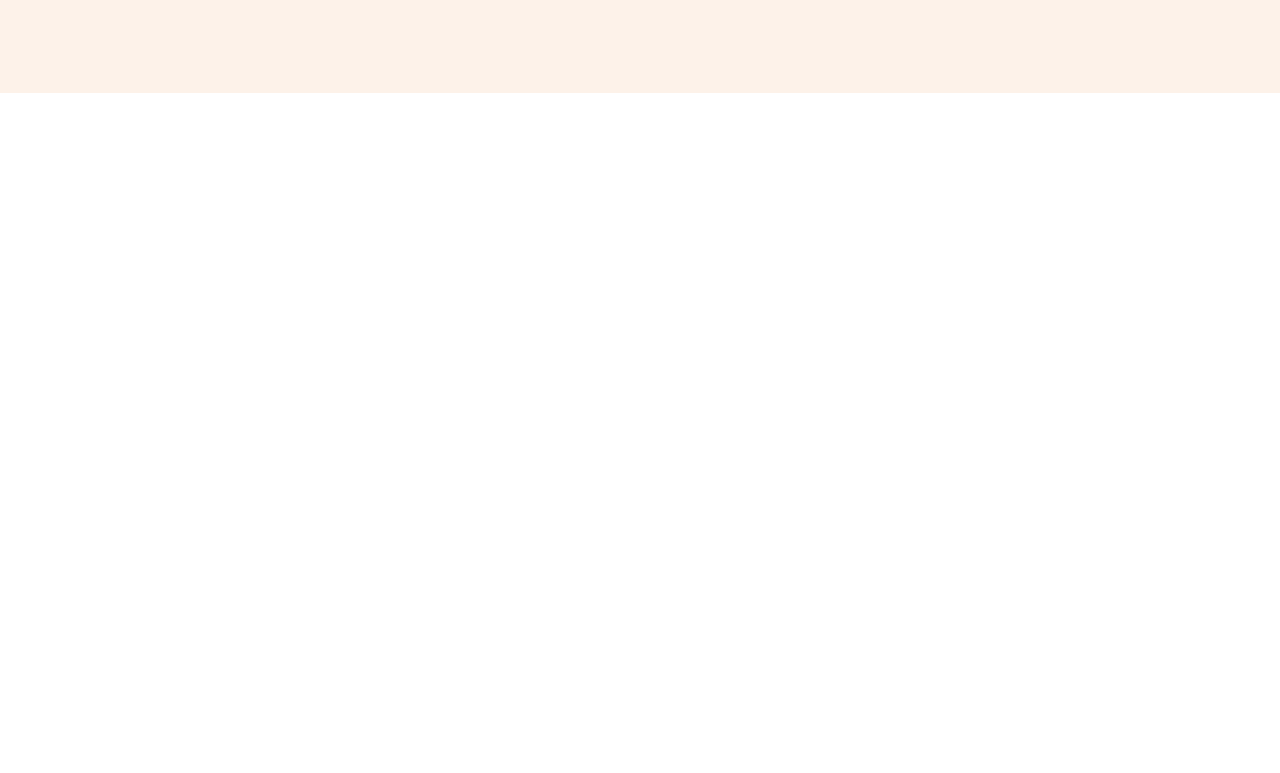
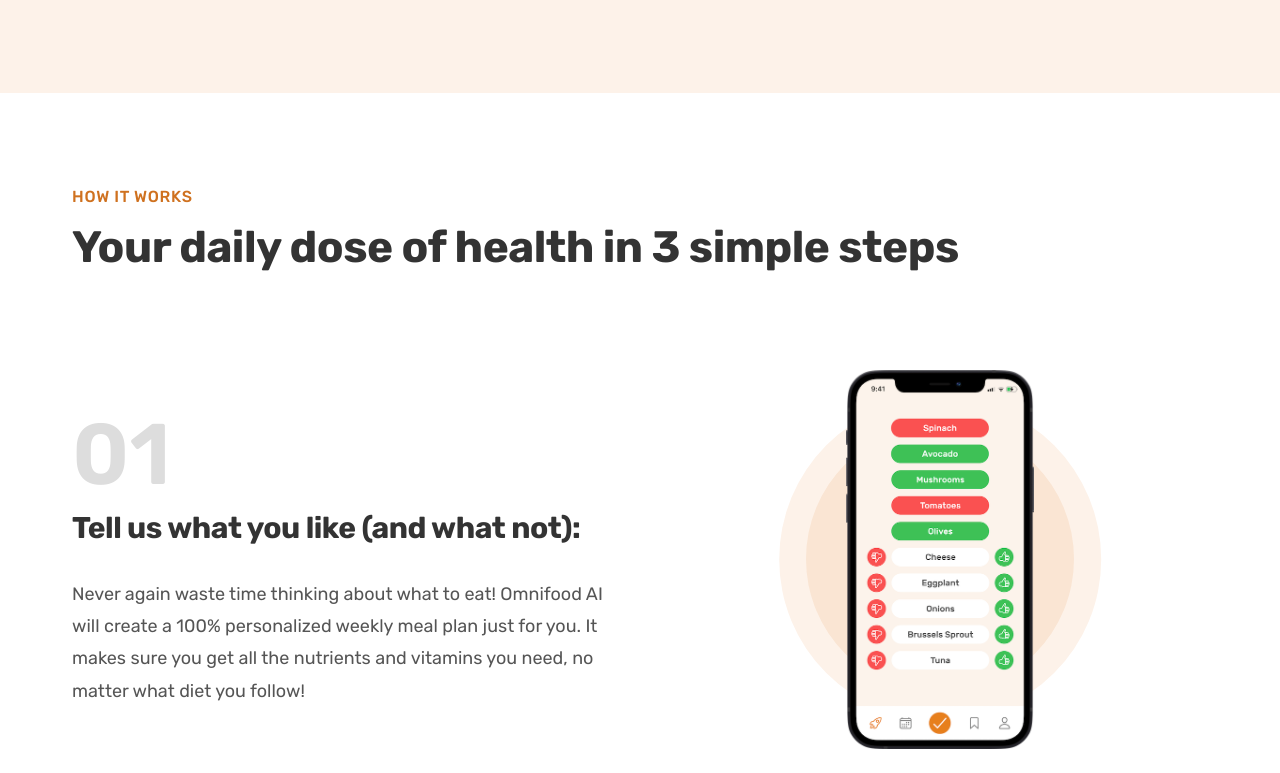
Before and after one commit to DorianSoboltynski/Omnifood, a plain HTML site: page index.html in a window 1280 px wide. Shown: the part 667-1440 px from the top of the page. Before the commit the page ends 800 px from the top, so only its background shows below. Drawn offline with Linux system fonts and the light colour scheme.

Commit message:
add how-it-works section

```diff
--- /dev/null
+++ b/css/general.css
@@ -0,0 +1,160 @@
+/*
+--- 01 TYPOGRAPHY
+10 / 12 / 14 / 16 / 18 / 20 / 24 / 30 / 36 / 44 / 52 / 62 / 74 / 86 / 98
+
+- Font weights:
+default: 400
+medium: 500
+semi-bold: 600
+bold: 700
+
+
+- Line height:
+deault: 1
+small: 1.05
+pargraph: 1.6
+
+--- 02 COLOURS
+
+Primary: #e67e22
+
+- Tints: #fdf2e9, #fae5d3
+- Shades:#cf711f
+- Accents:
+- Grays: #555, #333
+
+--- 03 SHADOWS
+
+--- 04 BORDER RADIUS
+default: 9px
+
+--- 05 WHITESPACE
+2 / 4 / 8 / 12 / 16 / 24 / 32 / 48 / 64 / 80 / 96 / 128
+
+*/
+
+* {
+  padding: 0;
+  margin: 0;
+  box-sizing: border-box;
+}
+
+html {
+  font-size: 62.5%;
+}
+
+body {
+  font-family: "Rubik", sans-serif;
+  line-height: 1;
+  font-weight: 400;
+  color: #555;
+}
+
+/**********************************/
+/* REUSABLE */
+/**********************************/
+
+.grid {
+  display: grid;
+  column-gap: 6.4rem;
+  row-gap: 9.6rem;
+}
+
+.grid--2-cols {
+  grid-template-columns: repeat(2, 1fr);
+}
+
+.grid--3-cols {
+  grid-template-columns: repeat(3, 1fr);
+}
+
+.grid--center-v {
+  align-items: center;
+}
+
+.container {
+  max-width: 120rem;
+  margin: 0 auto;
+  padding: 0 3.2rem;
+}
+
+/**********************************/
+/* GENERAL REUSABLE COMPONENTS */
+/**********************************/
+
+.heading-primary,
+.heading-secondary,
+.heading-tertiary {
+  font-weight: 700;
+  color: #333;
+  letter-spacing: -0.5px;
+}
+
+.heading-primary {
+  font-size: 5.2rem;
+  line-height: 1.05;
+  margin-bottom: 3.2rem;
+}
+
+.heading-secondary {
+  font-size: 4.4rem;
+  line-height: 1.2;
+  margin-bottom: 9.6rem;
+}
+
+.heading-tertiary {
+  font-size: 3rem;
+  line-height: 1.2;
+  margin-bottom: 3.2rem;
+}
+
+.subheading {
+  display: block;
+  font-size: 1.6rem;
+  font-weight: 500;
+  color: #cf711f;
+  text-transform: uppercase;
+  margin-bottom: 1.6rem;
+  letter-spacing: 0.75px;
+}
+
+.btn:link,
+.btn:visited {
+  display: inline-block;
+  text-decoration: none;
+  font-size: 2rem;
+  font-weight: 600;
+  padding: 1.6rem 3.2rem;
+  border-radius: 9px;
+
+  transition: background-color 0.3s;
+}
+
+.btn--full:link,
+.btn--full:visited {
+  background-color: #e67e22;
+  color: #fff;
+}
+
+.btn--full:hover,
+.btn--full:active {
+  background-color: #cf711f;
+}
+
+.btn--outline:link,
+.btn--outline:visited {
+  background-color: #fff;
+  color: #555;
+}
+
+.btn--outline:hover,
+.btn--outline:active {
+  background-color: #fdf2e9;
+
+  /* border inside */
+  box-shadow: inset 0 0 0 3px #fff;
+}
+
+.margin-right-sm {
+  margin-right: 1.6rem !important;
+}
--- a/css/style.css
+++ b/css/style.css
@@ -1,109 +1,3 @@
-/*
---- 01 TYPOGRAPHY
-10 / 12 / 14 / 16 / 18 / 20 / 24 / 30 / 36 / 44 / 52 / 62 / 74 / 86 / 98
-
-- Font weights:
-default: 400
-medium: 500
-semi-bold: 600
-bold: 700
-
-
-- Line height:
-deault: 1
-small: 1.05
-pargraph: 1.6
-
---- 02 COLOURS
-
-Primary: #e67e22
-
-- Tints: #fdf2e9
-- Shades:#cf711f
-- Accents:
-- Grays: #555, #333
-
---- 03 SHADOWS
-
---- 04 BORDER RADIUS
-default: 9px
-
---- 05 WHITESPACE
-2 / 4 / 8 / 12 / 16 / 24 / 32 / 48 / 64 / 80 / 96 / 128
-
-*/
-
-* {
-  padding: 0;
-  margin: 0;
-  box-sizing: border-box;
-}
-
-html {
-  font-size: 62.5%;
-}
-
-body {
-  font-family: "Rubik", sans-serif;
-  line-height: 1;
-  font-weight: 400;
-  color: #555;
-}
-
-/**********************************/
-/* GENERAL REUSABLE COMPONENTS */
-/**********************************/
-
-.heading-primary {
-  font-size: 5.2rem;
-  line-height: 1.05;
-  font-weight: 700;
-  color: #333;
-  letter-spacing: -0.5px;
-  margin-bottom: 3.2rem;
-}
-
-.btn:link,
-.btn:visited {
-  display: inline-block;
-  text-decoration: none;
-  font-size: 2rem;
-  font-weight: 600;
-  padding: 1.6rem 3.2rem;
-  border-radius: 9px;
-
-  transition: background-color 0.3s;
-}
-
-.btn--full:link,
-.btn--full:visited {
-  background-color: #e67e22;
-  color: #fff;
-}
-
-.btn--full:hover,
-.btn--full:active {
-  background-color: #cf711f;
-}
-
-.btn--outline:link,
-.btn--outline:visited {
-  background-color: #fff;
-  color: #555;
-}
-
-.btn--outline:hover,
-.btn--outline:active {
-  background-color: #fdf2e9;
-
-  /* border inside */
-  box-shadow: inset 0 0 0 3px #fff;
-}
-
-.margin-right-sm {
-  margin-right: 1.6rem !important;
-}
-
 /**********************************/
 /* HEADER */
 /**********************************/
@@ -221,3 +115,64 @@ body {
   color: #cf711f;
   font-weight: 700;
 }
+
+/**********************************/
+/* HOW IT WORKS SECTION */
+/**********************************/
+
+.section-how {
+  padding: 9.6rem 0;
+}
+
+.step-img-box {
+  display: flex;
+  align-items: center;
+  justify-content: center;
+  position: relative;
+}
+
+.step-img {
+  width: 35%;
+}
+
+.step-number {
+  font-size: 8.6rem;
+  font-weight: 600;
+  color: #ddd;
+  margin-bottom: 1.2rem;
+}
+
+.step-description {
+  font-size: 1.8rem;
+  line-height: 1.8;
+}
+
+/* RINGS BEHING THE IMGS */
+
+.step-img-box::before,
+.step-img-box::after {
+  content: "";
+  display: block;
+
+  position: absolute;
+  top: 50%;
+  left: 50%;
+  transform: translate(-50%, -50%);
+  border-radius: 50%;
+}
+
+.step-img-box::before {
+  width: 60%;
+  /* 60% of parent's size */
+  padding-bottom: 60%;
+  background-color: #fdf2e9;
+  z-index: -2;
+}
+
+.step-img-box::after {
+  width: 50%;
+  /* 60% of parent's size */
+  padding-bottom: 50%;
+  background-color: #fae5d3;
+  z-index: -1;
+}
--- a/index.html
+++ b/index.html
@@ -10,6 +10,7 @@
       href="https://fonts.googleapis.com/css2?family=Rubik:wght@400;500;600;700&display=swap"
       rel="stylesheet"
     />
+    <link rel="stylesheet" href="css/general.css" />
     <link rel="stylesheet" href="css/style.css" />
     <title>Omnifood</title>
   </head>
@@ -65,6 +66,71 @@
           </div>
         </div>
       </section>
+
+      <section class="section-how">
+        <div class="container">
+          <span class="subheading">How it works</span>
+          <h2 class="heading-secondary">
+            Your daily dose of health in 3 simple steps
+          </h2>
+        </div>
+        <div class="container grid grid--2-cols grid--center-v">
+          <!-- STEP 01 -->
+          <div class="step-text-box">
+            <p class="step-number">01</p>
+            <h3 class="heading-tertiary">
+              Tell us what you like (and what not):
+            </h3>
+            <p class="step-description">
+              Never again waste time thinking about what to eat! Omnifood AI
+              will create a 100% personalized weekly meal plan just for you. It
+              makes sure you get all the nutrients and vitamins you need, no
+              matter what diet you follow!
+            </p>
+          </div>
+          <div class="step-img-box">
+            <img
+              src="img/app/app-screen-1.png"
+              class="step-img"
+              alt="iPhone app preferences selection screen"
+            />
+          </div>
+          <!-- STEP 02 -->
+          <div class="step-img-box">
+            <img
+              src="img/app/app-screen-2.png"
+              class="step-img"
+              alt="iPhone app meal approving plan screen"
+            />
+          </div>
+          <div class="step-text-box">
+            <p class="step-number">02</p>
+            <h3 class="heading-tertiary">Approve your weekly meal plan:</h3>
+            <p class="step-description">
+              Once per week, approve the meal plan generated for you by Omnifood
+              AI. You can change ingredients, swap entire meals, or even add
+              your own recipes.
+            </p>
+          </div>
+          <!-- STEP 03 -->
+          <div class="step-text-box">
+            <p class="step-number">03</p>
+            <h3 class="heading-tertiary">Receive meals at convenient time:</h3>
+            <p class="step-description">
+              Best chefs in town will cook your selected meal every day, and we
+              will deliver it to your door whenever works best for you. You can
+              change delivery schedule and address daily!
+            </p>
+          </div>
+          <div class="step-img-box">
+            <img
+              src="img/app/app-screen-3.png"
+              class="step-img"
+              alt="iPhone app delivery screen"
+            />
+          </div>
+        </div>
+      </section>
     </main>
   </body>
 </html>
```
